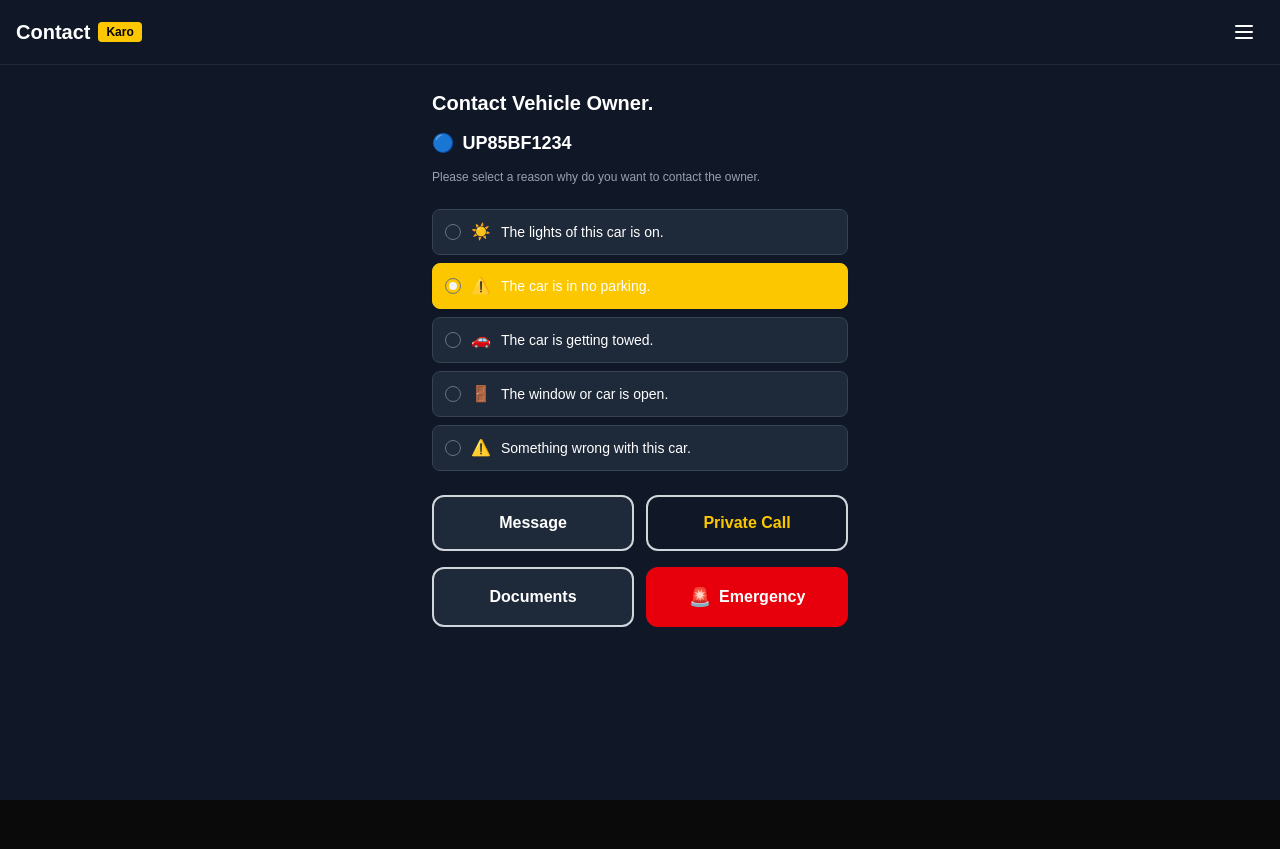
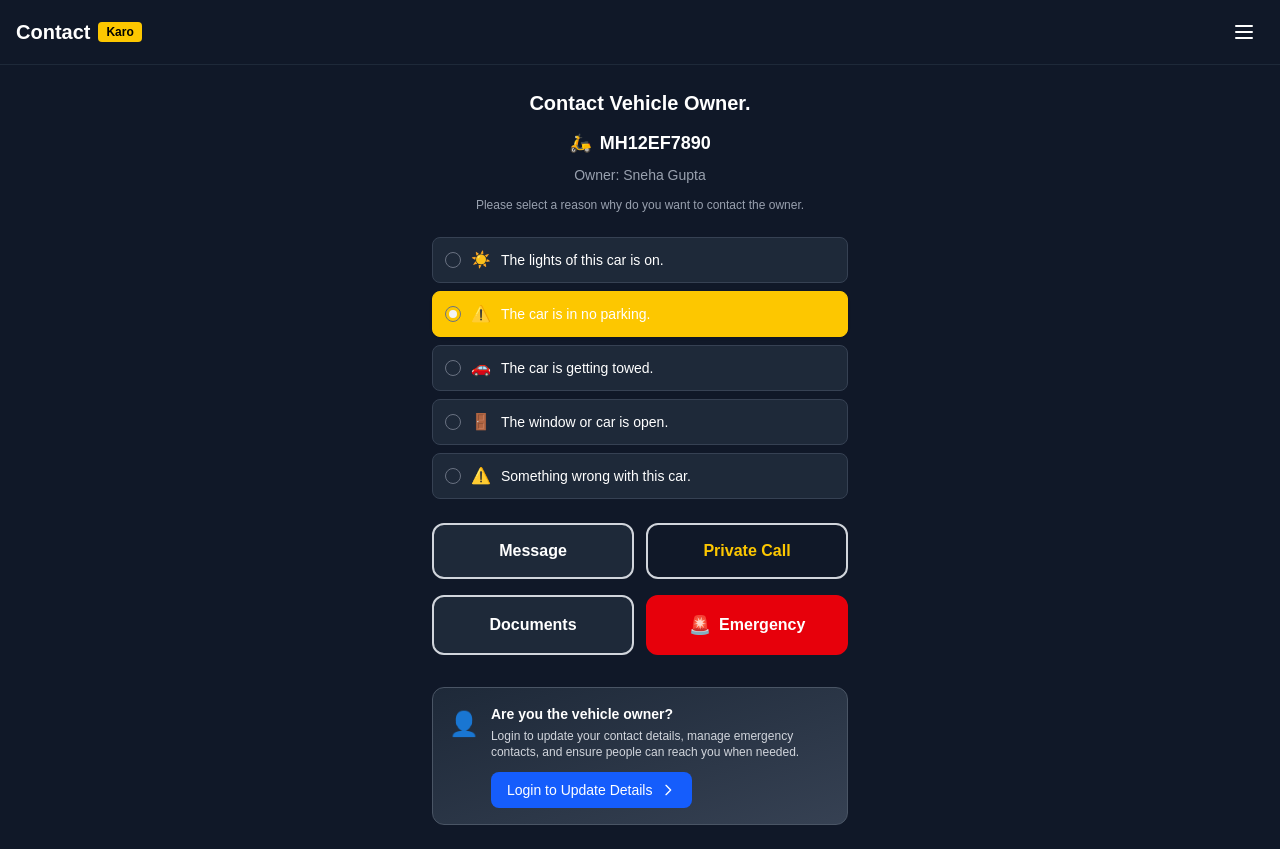
Before and after one commit to thetechv/contact-karo, a Next.js app: page /home in a window 1280 px wide. Before the commit the page ends 800 px from the top, so only its background shows below. Built offline with nearby package versions, Linux system fonts and the light colour scheme.

Commit message:
feat: added mock data for vehicle owners

```diff
--- a/src/app/home/page.tsx
+++ b/src/app/home/page.tsx
@@ -1,23 +1,31 @@
 "use client";
 
-import React, { useState } from "react";
+import React, { useState, useEffect } from "react";
 import {
   VehicleInfo,
   ReasonSelector,
   ActionButtons,
 } from "@/module/home/components";
+import {
+  getRandomVehicleOwner,
+  type VehicleOwner,
+} from "@/module/home/constants";
 
 export default function HomePage() {
   const [selectedReason, setSelectedReason] = useState<string | null>(
     "no-parking",
   );
+  const [vehicleOwner, setVehicleOwner] = useState<VehicleOwner | null>(null);
 
-  // Exact data from mockup
-  const vehicleData = {
-    name: "",
-    plateNumber: "UP85BF1234",
-    maskedDigits: "",
-  };
+  // Load a random vehicle owner on component mount
+  useEffect(() => {
+    const owner = getRandomVehicleOwner();
+    setVehicleOwner(owner);
+  }, []);
+
+  if (!vehicleOwner) {
+    return null; // Or a loading state
+  }
 
   const reasonOptions = [
     {
@@ -49,22 +57,40 @@ export default function HomePage() {
 
   const handleMessage = () => {
     console.log("Message action:", selectedReason);
-    // Handle message logic
+    console.log("Vehicle Owner:", vehicleOwner);
+    // Handle WhatsApp message
+    const message = encodeURIComponent(
+      `Hi ${vehicleOwner.name}, I need to contact you regarding your vehicle ${vehicleOwner.vehicle_no}. Reason: ${selectedReason}`,
+    );
+    window.open(
+      `https://wa.me/${vehicleOwner.whatsapp}?text=${message}`,
+      "_blank",
+    );
   };
 
   const handlePrivateCall = () => {
     console.log("Private call action:", selectedReason);
-    // Handle call logic
+    console.log("Calling:", vehicleOwner.phone);
+    window.location.href = `tel:${vehicleOwner.phone}`;
   };
 
   const handleDocuments = () => {
     console.log("Documents action");
-    // Handle documents logic
+    console.log("Vehicle Owner Details:", vehicleOwner);
+    alert(
+      `Owner: ${vehicleOwner.name}\nEmail: ${vehicleOwner.email}\nAddress: ${vehicleOwner.address}`,
+    );
   };
 
   const handleEmergency = () => {
     console.log("Emergency action:", selectedReason);
-    // Handle emergency logic
+    console.log("Emergency Contacts:", {
+      primary: vehicleOwner.emergency_contact_1,
+      secondary: vehicleOwner.emergency_contact_2,
+    });
+    if (vehicleOwner.emergency_contact_1) {
+      window.location.href = `tel:${vehicleOwner.emergency_contact_1}`;
+    }
   };
 
   return (
@@ -102,9 +128,9 @@ export default function HomePage() {
       <main className="max-w-md mx-auto px-4 py-6">
         {/* Vehicle Information */}
         <VehicleInfo
-          vehicleName={vehicleData.name}
-          plateNumber={vehicleData.plateNumber}
-          maskedDigits={vehicleData.maskedDigits}
+          vehicleName={vehicleOwner.name}
+          plateNumber={vehicleOwner.vehicle_no}
+          vehicleType={vehicleOwner.vehicle_type}
         />
 
         {/* Reason Selector */}
@@ -121,6 +147,46 @@ export default function HomePage() {
           onDocuments={handleDocuments}
           onEmergency={handleEmergency}
         />
+
+        {/* Owner Login Section */}
+        <div className="mt-8 p-4 bg-gradient-to-br from-blue-50 to-indigo-50 dark:from-gray-800 dark:to-gray-700 rounded-xl border border-blue-200 dark:border-gray-600">
+          <div className="flex items-start gap-3">
+            <div className="flex-shrink-0 mt-1">
+              <span className="text-2xl">👤</span>
+            </div>
+            <div className="flex-1">
+              <h3 className="text-sm font-semibold text-gray-900 dark:text-white mb-1">
+                Are you the vehicle owner?
+              </h3>
+              <p className="text-xs text-gray-600 dark:text-gray-300 mb-3">
+                Login to update your contact details, manage emergency contacts,
+                and ensure people can reach you when needed.
+              </p>
+              <button
+                onClick={() => {
+                  // Handle login navigation
+                  console.log("Navigate to login");
+                }}
+                className="inline-flex items-center gap-2 px-4 py-2 bg-blue-600 hover:bg-blue-700 text-white text-sm font-medium rounded-lg transition-colors duration-200"
+              >
+                <span>Login to Update Details</span>
+                <svg
+                  className="w-4 h-4"
+                  fill="none"
+                  stroke="currentColor"
+                  viewBox="0 0 24 24"
+                >
+                  <path
+                    strokeLinecap="round"
+                    strokeLinejoin="round"
+                    strokeWidth={2}
+                    d="M9 5l7 7-7 7"
+                  />
+                </svg>
+              </button>
+            </div>
+          </div>
+        </div>
       </main>
     </div>
   );
--- a/src/module/home/components/VehicleInfo.tsx
+++ b/src/module/home/components/VehicleInfo.tsx
@@ -7,15 +7,29 @@ import { vehicleInfoStyles } from "@/module/home/styles/vehicleStyles";
 interface VehicleInfoProps {
   vehicleName: string;
   plateNumber: string;
-  maskedDigits: string;
+  vehicleType: string;
 }
 
 export const VehicleInfo: React.FC<VehicleInfoProps> = ({
   vehicleName,
   plateNumber,
-  maskedDigits,
+  vehicleType,
 }) => {
   const s = vehicleInfoStyles;
+
+  // Get appropriate icon based on vehicle type
+  const getVehicleIcon = () => {
+    switch (vehicleType.toLowerCase()) {
+      case "car":
+        return "🚗";
+      case "bike":
+        return "🏍️";
+      case "scooter":
+        return "🛵";
+      default:
+        return "🚗";
+    }
+  };
 
   return (
     <div className={s.container}>
@@ -23,9 +37,14 @@ export const VehicleInfo: React.FC<VehicleInfoProps> = ({
 
       <div className={s.plateContainer}>
         <div className={s.plateWrapper}>
-          <span className={s.plateIcon}>🔵</span>
+          <span className={s.plateIcon}>{getVehicleIcon()}</span>
           <span className={s.plateNumber}>{plateNumber}</span>
         </div>
+        {vehicleName && (
+          <p className="text-center text-sm text-gray-600 dark:text-gray-400 mt-2">
+            Owner: {vehicleName}
+          </p>
+        )}
       </div>
 
       <p className={s.description}>
--- /dev/null
+++ b/src/module/home/constants/index.ts
@@ -0,0 +1 @@
+export * from "./mockData";
--- /dev/null
+++ b/src/module/home/constants/mockData.ts
@@ -0,0 +1,61 @@
+export interface VehicleOwner {
+  name: string;
+  phone: string;
+  whatsapp: string;
+  email: string;
+  vehicle_no: string;
+  vehicle_type: string;
+  emergency_contact_1: string;
+  emergency_contact_2?: string;
+  address: string;
+}
+
+export const mockVehicleOwners: VehicleOwner[] = [
+  {
+    name: "Rahul Sharma",
+    phone: "9876543210",
+    whatsapp: "9876543210",
+    email: "rahul.sharma@gmail.com",
+    vehicle_no: "DL01AB1234",
+    vehicle_type: "car",
+    emergency_contact_1: "9123456789",
+    emergency_contact_2: "9988776655",
+    address: "Flat 203, Green Residency, Rohini, Delhi",
+  },
+  {
+    name: "Amit Verma",
+    phone: "9898989898",
+    whatsapp: "9898989898",
+    email: "amit.verma@yahoo.com",
+    vehicle_no: "UP32CD4567",
+    vehicle_type: "bike",
+    emergency_contact_1: "9012345678",
+    emergency_contact_2: "9112233445",
+    address: "Near Civil Lines, Lucknow, Uttar Pradesh",
+  },
+  {
+    name: "Sneha Gupta",
+    phone: "9765432109",
+    whatsapp: "9765432109",
+    email: "sneha.gupta@outlook.com",
+    vehicle_no: "MH12EF7890",
+    vehicle_type: "scooter",
+    emergency_contact_1: "9345678123",
+    address: "Baner Road, Pune, Maharashtra",
+  },
+];
+
+// Helper function to get a random vehicle owner
+export const getRandomVehicleOwner = (): VehicleOwner => {
+  const randomIndex = Math.floor(Math.random() * mockVehicleOwners.length);
+  return mockVehicleOwners[randomIndex];
+};
+
+// Helper function to get vehicle owner by vehicle number
+export const getVehicleOwnerByNumber = (
+  vehicleNo: string,
+): VehicleOwner | undefined => {
+  return mockVehicleOwners.find(
+    (owner) => owner.vehicle_no.toLowerCase() === vehicleNo.toLowerCase(),
+  );
+};
--- a/src/module/home/styles/vehicleStyles.ts
+++ b/src/module/home/styles/vehicleStyles.ts
@@ -1,13 +1,13 @@
 export const vehicleInfoStyles = {
-  container: "mb-6",
+  container: "mb-6 text-center",
   title: "text-xl font-bold text-gray-900 dark:text-white mb-3",
-  plateContainer: "mb-3",
-  plateWrapper: "flex items-center gap-2",
+  plateContainer: "mb-3 flex flex-col items-center",
+  plateWrapper: "flex items-center gap-2 justify-center",
   plateIcon: "text-blue-600 dark:text-blue-400 text-lg",
   plateNumber: "font-bold text-gray-900 dark:text-white text-lg",
   premiumBadge: {
     container:
-      "flex items-center gap-1 text-xs text-gray-600 dark:text-gray-400 mb-3",
+      "flex items-center gap-1 text-xs text-gray-600 dark:text-gray-400 mb-3 justify-center",
     icon: "text-purple-500",
     highlight: "font-semibold text-purple-600 dark:text-purple-400",
   },
```
